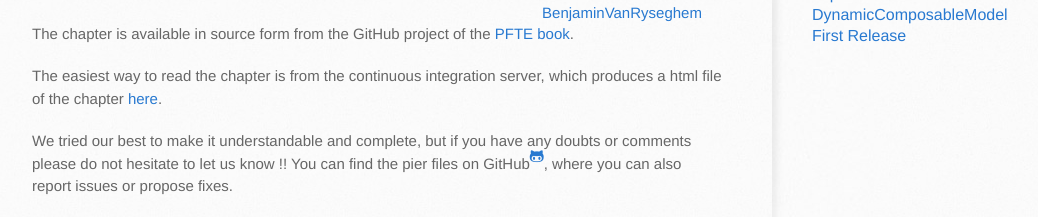
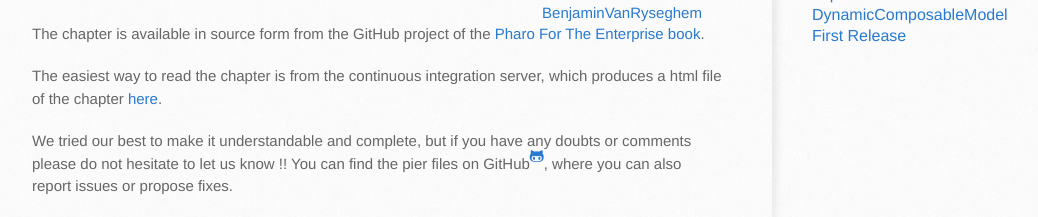
Before and after one commit to spec-framework/website, a Jekyll site: the page built from _posts/2014-02-12-PFTE-Chapter.markdown, in a window 1280 px wide, cut to the strip 348-795 px from the top of the page. Shown: the top 217 px of the strip, without its empty margins (138-1176 px from the left). Built offline with Jekyll 4.4.1, drawn with Linux system fonts in a browser that asks for light colours; Markdown is read by kramdown in place of the engine named in the settings.

Commit message:
Extend PFTE

```diff
--- a/_posts/2014-02-12-PFTE-Chapter.markdown
+++ b/_posts/2014-02-12-PFTE-Chapter.markdown
@@ -10,7 +10,7 @@ I am happy to announce that Johan Fabry and I finished the documentation of Spec
 This documentation is up-to-date with the latest version of Spec, and is focused towards people wanting to use it and even extend it.
 We hope that this text will help all the people that are building UIs in Pharo, and it will clear up any doubts that they may have.
 
-The chapter is available in source form from the GitHub project of the [PFTE book](https://github.com/SquareBracketAssociates/PharoForTheEnterprise-english).
+The chapter is available in source form from the GitHub project of the [Pharo For The Enterprise book](https://github.com/SquareBracketAssociates/PharoForTheEnterprise-english).
 
 The easiest way to read the chapter is from the continuous integration server, which produces a html file of the chapter [here](https://ci.inria.fr/pharo-contribution/job/PharoForTheEnterprise/lastSuccessfulBuild/artifact/Spec/Spec.pier.html).
 
```
